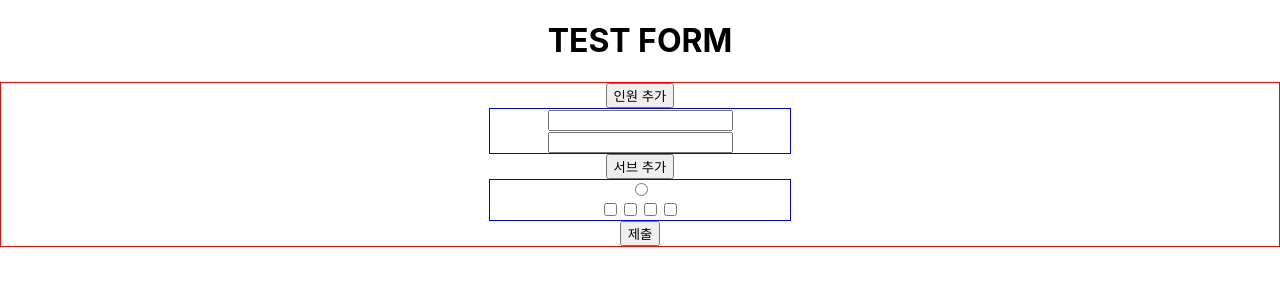
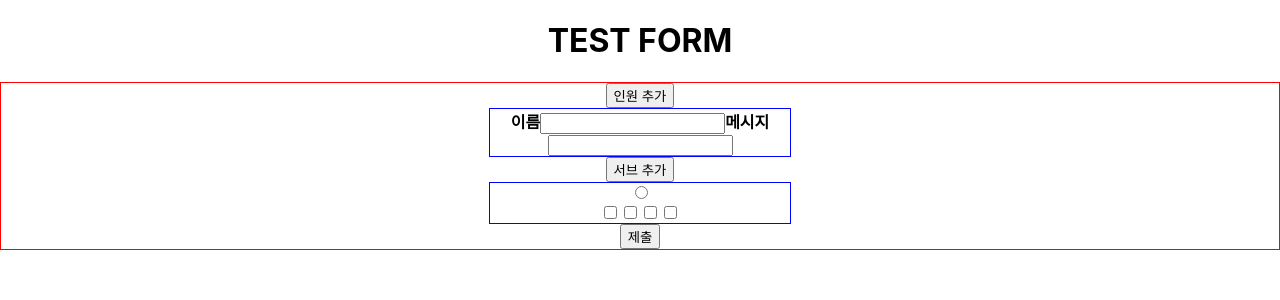
Before and after one commit to tada-js/useFieldArray-practice, a React (Create React App) app: page / in a window 1280 px wide. Shown: the top 300 px of the page. Built offline with nearby package versions, Linux system fonts and the light colour scheme.

Commit message:
Test : useFieldArray Error 처리

```diff
--- a/src/components/Form.jsx
+++ b/src/components/Form.jsx
@@ -14,22 +14,8 @@ const Form = () => {
   } = useForm({
     mode: "onBlur",
     defaultValues: {
-      user: [
-        {
-          type: "user",
-          userName: "userName",
-          userEmail: "userEmail",
-          userId: "userId",
-        },
-      ],
-      sub: [
-        {
-          type: "sub",
-          subInputValue: "subInputValue",
-          subSelectValue: "subSelectValue",
-          subCheckBoxValue: "subCheckBoxValue",
-        },
-      ],
+      user: [{}],
+      sub: [{}],
     },
   });
 
@@ -49,6 +35,8 @@ const Form = () => {
     } catch (error) {
       console.log(error);
     }
+
+    console.log(data);
   };
 
   return (
@@ -58,12 +46,7 @@ const Form = () => {
         <button
           type="button"
           onClick={() => {
-            userAppend({
-              type: "user",
-              userName: "userName",
-              userEmail: "userEmail",
-              userId: "userId",
-            });
+            userAppend({});
           }}
         >
           인원 추가
@@ -71,19 +54,16 @@ const Form = () => {
 
         <div className="row-wrap">
           {userFields.map((value, index) => {
-            return <UserInput />;
+            return (
+              <UserInput register={register} index={index} errors={errors} />
+            );
           })}
         </div>
 
         <button
           type="button"
           onClick={() => {
-            subAppend({
-              type: "sub",
-              subInputValue: "subInputValue",
-              subSelectValue: "subSelectValue",
-              subCheckBoxValue: "subCheckBoxValue",
-            });
+            subAppend({});
           }}
         >
           서브 추가
--- a/src/components/UserInput.jsx
+++ b/src/components/UserInput.jsx
@@ -1,8 +1,21 @@
-const UserInput = () => {
+const UserInput = ({ register, index, errors }) => {
   return (
     <>
-      <input type="text" />
-      <input type="text" />
+      <strong>이름</strong>
+      <input
+        type="text"
+        {...register(`user.${index}.userName`, {
+          required: "* 필수 입력입니다.",
+        })}
+      />
+      {errors.user && (
+        <div className="error-message">
+          {errors?.user[index].userName.message}
+        </div>
+      )}
+      {errors.user && console.log(errors.user)}
+      <strong>메시지</strong>
+      <input type="text" {...register(`user.${index}.userMessage`)} />
     </>
   );
 };
```
